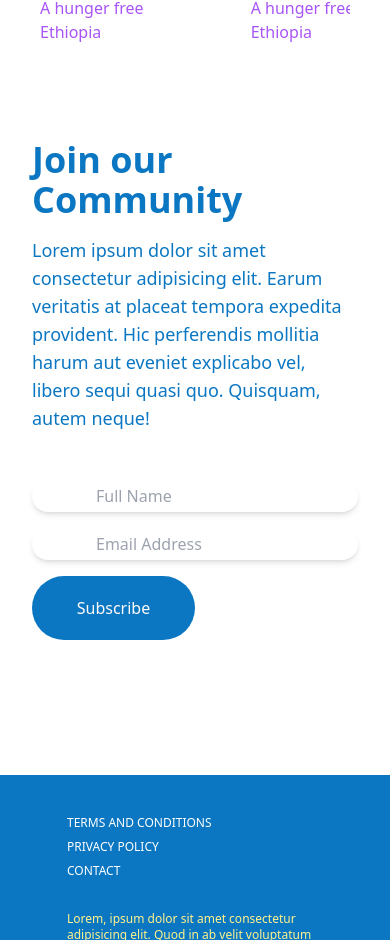
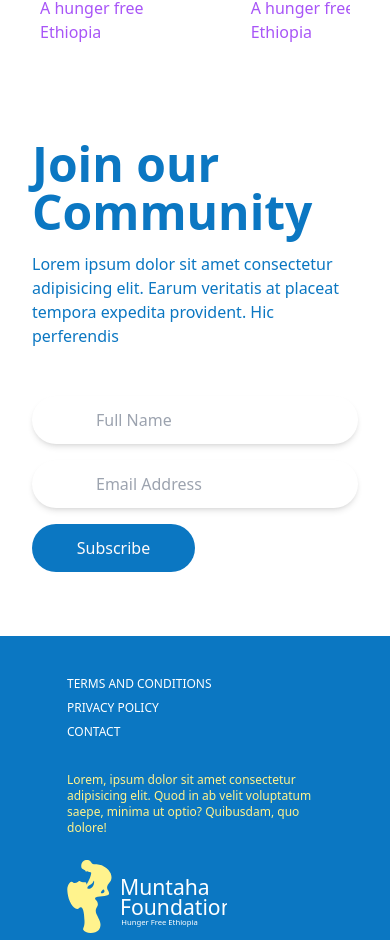
Before and after one commit to abdukasim/muntaha-website, a Next.js app: page / in a window 390 px wide. Shown: the part 5937-6877 px from the top of the page. Built offline with nearby package versions, Linux system fonts and the light colour scheme.

Commit message:
font-size and spacing adjustment in community section

```diff
--- a/components/HomePage/communitySection.js
+++ b/components/HomePage/communitySection.js
@@ -2,37 +2,34 @@ import React from "react";
 
 export default function CommunitySection() {
   return (
-    <section className="mx-8 mb-34 flex flex-col items-center  justify-center gap-12 md:mx-28 lg:flex-row lg:gap-32">
+    <section className="mx-8 mb-16 flex flex-col items-center justify-center  gap-12 md:flex-row lg:mx-28 lg:mb-34 lg:gap-32">
       <div className="md:basis-2/5">
-        <h3 className="mb-4 text-4xl font-bold text-brand-blue md:mb-12 lg:text-6xl xl:text-7xl">
+        <h3 className="mb-4 text-5xl font-bold text-brand-blue md:mb-8 lg:text-6xl">
           Join our Community
         </h3>
-        <p className="text-lg text-brand-blue">
+        <p className="text-base text-brand-blue">
           Lorem ipsum dolor sit amet consectetur adipisicing elit. Earum
           veritatis at placeat tempora expedita provident. Hic perferendis
-          mollitia harum aut eveniet explicabo vel, libero sequi quasi quo.
-          Quisquam, autem neque!
         </p>
       </div>
 
       <div className="w-full md:basis-1/2">
-        {/* create two input fields for full name and email address  */}
         <form className="flex flex-col space-y-4">
           <input
             type="text"
             name="full-name"
             id="full-name"
             placeholder="Full Name"
-            className="h-8 rounded-full pl-16 shadow-md md:h-24"
+            className="h-12 rounded-full pl-16 shadow-md md:h-16"
           />
           <input
             type="email"
             name="email"
             id="email"
             placeholder="Email Address"
-            className="h-8 rounded-full pl-16 shadow-md md:h-24"
+            className="h-12 rounded-full pl-16 shadow-md md:h-16"
           />
-          <button className="w-1/2 rounded-full bg-brand-blue py-5 text-brand-light">
+          <button className="w-1/2 rounded-full bg-brand-blue py-3 text-brand-light lg:py-5">
             Subscribe
           </button>
         </form>
```
